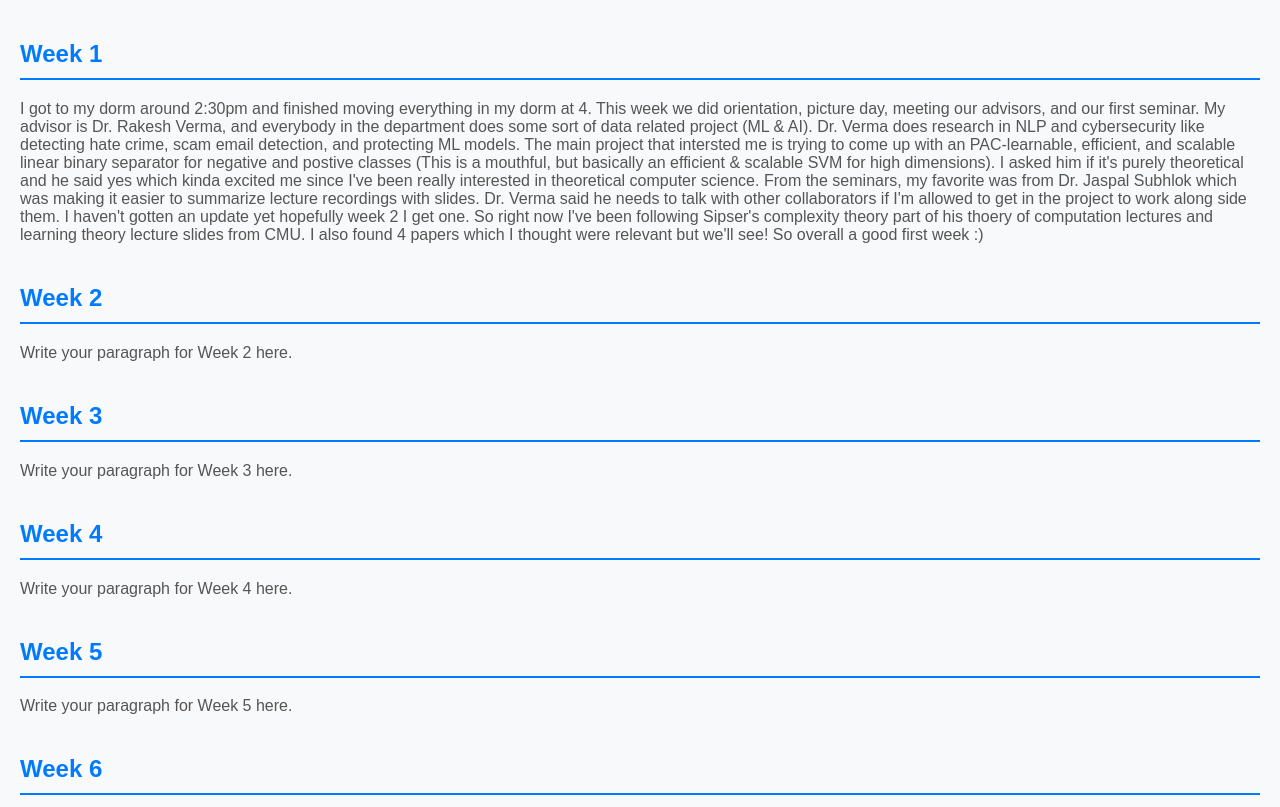
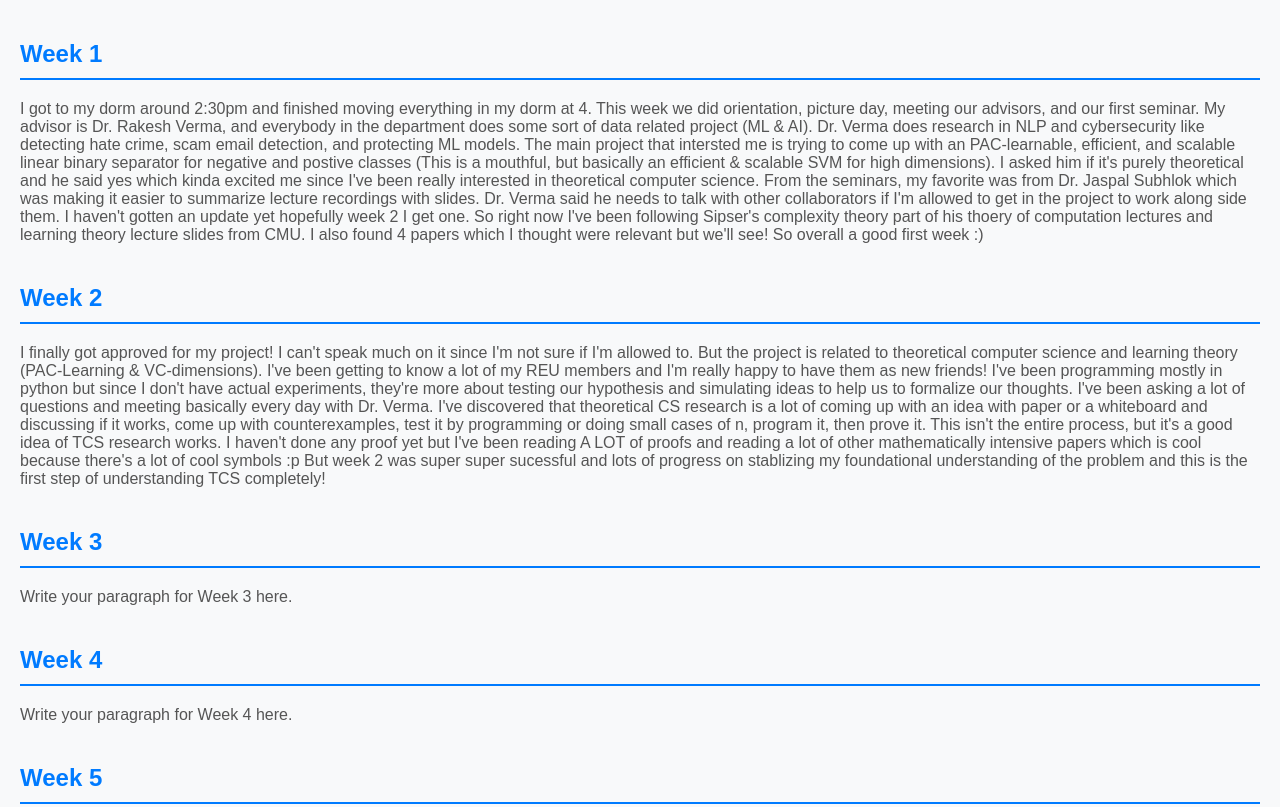
Before and after one commit to BenTuason/REU-weeklyupdates, a plain HTML site: page index.html in a window 1280 px wide. Shown: the top 807 px of the page. Drawn offline with Linux system fonts and the light colour scheme.

Commit message:
Update index.html

```diff
--- a/index.html
+++ b/index.html
@@ -53,7 +53,14 @@
 
         <div class="week">
             <h2>Week 2</h2>
-            <p>Write your paragraph for Week 2 here.</p>
+            <p>
+                I finally got approved for my project! I can't speak much on it since I'm not sure if I'm allowed to. But the project is related to theoretical computer science and learning theory (PAC-Learning & VC-dimensions).
+                I've been getting to know a lot of my REU members and I'm really happy to have them as new friends! I've been programming mostly in python but since I don't have actual experiments, they're more about testing
+                our hypothesis and simulating ideas to help us to formalize our thoughts. I've been asking a lot of questions and meeting basically every day with Dr. Verma. I've discovered that theoretical CS research is a lot of
+                coming up with an idea with paper or a whiteboard and discussing if it works, come up with counterexamples, test it by programming or doing small cases of n, program it, then prove it. This isn't the entire process,
+                but it's a good idea of TCS research works. I haven't done any proof yet but I've been reading A LOT of proofs and reading a lot of other mathematically intensive papers which is cool because there's a lot of cool symbols :p
+                But week 2 was super super sucessful and lots of progress on stablizing my foundational understanding of the problem and this is the first step of understanding TCS completely!
+            </p>
         </div>
 
         <div class="week">
```
